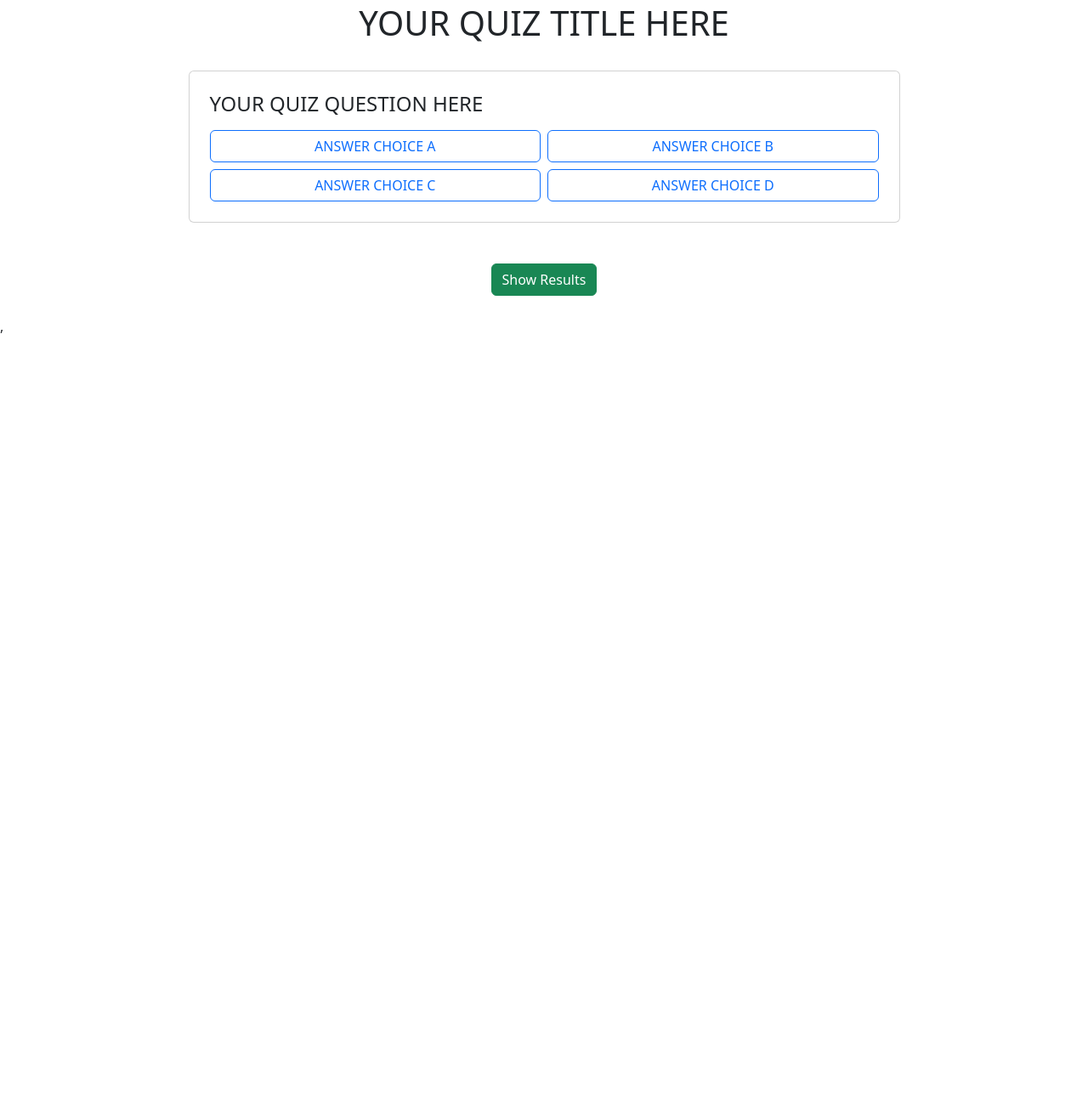
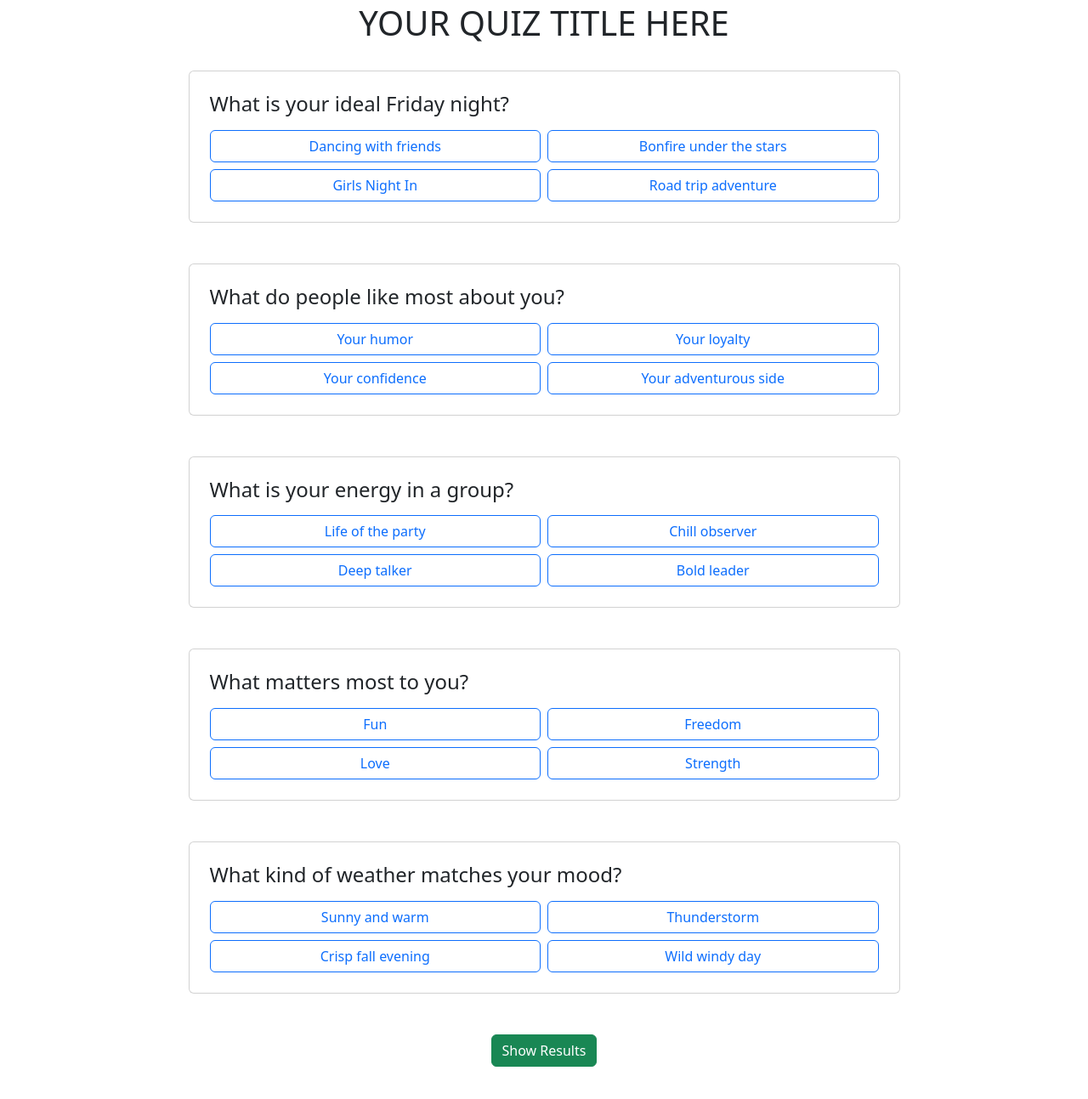
Before and after one commit to bertie-bird/assignment-8, a plain HTML site: page index.html in a window 1280 px wide. Shown: the part 21-1314 px from the top of the page at 85% size. Before the commit the page ends 800 px from the top, so only its background shows below. Drawn offline with nearby package versions, Linux system fonts and the light colour scheme.

Commit message:
added questions for quiz

```diff
--- a/index.html
+++ b/index.html
@@ -14,19 +14,107 @@
     <!-- Start quiz element -->
     <div class="container d-flex justify-content-center" id="question-1">
       <div class="card my-4 p-4 question-block" style="width: 75%;">
-        <h4 class="mb-3">YOUR QUIZ QUESTION HERE</h4>
+        <h4 class="mb-3">What is your ideal Friday night?</h4>
         <div class="row g-2">
           <div class="col-6">
-            <button class="btn btn-outline-primary w-100 answer-btn" data-answer="A">ANSWER CHOICE A</button>
+            <button class="btn btn-outline-primary w-100 answer-btn" data-answer="A">Dancing with friends</button>
           </div>
           <div class="col-6">
-            <button class="btn btn-outline-primary w-100 answer-btn" data-answer="B">ANSWER CHOICE B</button>
+            <button class="btn btn-outline-primary w-100 answer-btn" data-answer="B">Bonfire under the stars</button>
           </div>
           <div class="col-6">
-            <button class="btn btn-outline-primary w-100 answer-btn" data-answer="C">ANSWER CHOICE C</button>
+            <button class="btn btn-outline-primary w-100 answer-btn" data-answer="C">Girls Night In</button>
           </div>
           <div class="col-6">
-            <button class="btn btn-outline-primary w-100 answer-btn" data-answer="D">ANSWER CHOICE D</button>
+            <button class="btn btn-outline-primary w-100 answer-btn" data-answer="D">Road trip adventure</button>
+          </div>
+        </div>
+      </div>
+    </div>
+
+
+
+   <div class="container d-flex justify-content-center" id="question-2">
+      <div class="card my-4 p-4 question-block" style="width: 75%;">
+        <h4 class="mb-3">What do people like most about you?</h4>
+        <div class="row g-2">
+          <div class="col-6">
+            <button class="btn btn-outline-primary w-100 answer-btn" data-answer="A">Your humor</button>
+          </div>
+          <div class="col-6">
+            <button class="btn btn-outline-primary w-100 answer-btn" data-answer="B">Your loyalty</button>
+          </div>
+          <div class="col-6">
+            <button class="btn btn-outline-primary w-100 answer-btn" data-answer="C">Your confidence</button>
+          </div>
+          <div class="col-6">
+            <button class="btn btn-outline-primary w-100 answer-btn" data-answer="D">Your adventurous side</button>
+          </div>
+        </div>
+      </div>
+    </div>
+
+
+
+    <div class="container d-flex justify-content-center" id="question-3">
+      <div class="card my-4 p-4 question-block" style="width: 75%;">
+        <h4 class="mb-3">What is your energy in a group?</h4>
+        <div class="row g-2">
+          <div class="col-6">
+            <button class="btn btn-outline-primary w-100 answer-btn" data-answer="A">Life of the party</button>
+          </div>
+          <div class="col-6">
+            <button class="btn btn-outline-primary w-100 answer-btn" data-answer="B">Chill observer</button>
+          </div>
+          <div class="col-6">
+            <button class="btn btn-outline-primary w-100 answer-btn" data-answer="C">Deep talker</button>
+          </div>
+          <div class="col-6">
+            <button class="btn btn-outline-primary w-100 answer-btn" data-answer="D">Bold leader</button>
+          </div>
+        </div>
+      </div>
+    </div>
+
+
+
+    <div class="container d-flex justify-content-center" id="question-4">
+      <div class="card my-4 p-4 question-block" style="width: 75%;">
+        <h4 class="mb-3">What matters most to you?</h4>
+        <div class="row g-2">
+          <div class="col-6">
+            <button class="btn btn-outline-primary w-100 answer-btn" data-answer="A">Fun</button>
+          </div>
+          <div class="col-6">
+            <button class="btn btn-outline-primary w-100 answer-btn" data-answer="B">Freedom</button>
+          </div>
+          <div class="col-6">
+            <button class="btn btn-outline-primary w-100 answer-btn" data-answer="C">Love</button>
+          </div>
+          <div class="col-6">
+            <button class="btn btn-outline-primary w-100 answer-btn" data-answer="D">Strength</button>
+          </div>
+        </div>
+      </div>
+    </div>
+
+
+
+    <div class="container d-flex justify-content-center" id="question-5">
+      <div class="card my-4 p-4 question-block" style="width: 75%;">
+        <h4 class="mb-3">What kind of weather matches your mood?</h4>
+        <div class="row g-2">
+          <div class="col-6">
+            <button class="btn btn-outline-primary w-100 answer-btn" data-answer="A">Sunny and warm</button>
+          </div>
+          <div class="col-6">
+            <button class="btn btn-outline-primary w-100 answer-btn" data-answer="B">Thunderstorm</button>
+          </div>
+          <div class="col-6">
+            <button class="btn btn-outline-primary w-100 answer-btn" data-answer="C">Crisp fall evening</button>
+          </div>
+          <div class="col-6">
+            <button class="btn btn-outline-primary w-100 answer-btn" data-answer="D">Wild windy day</button>
           </div>
         </div>
       </div>
```
